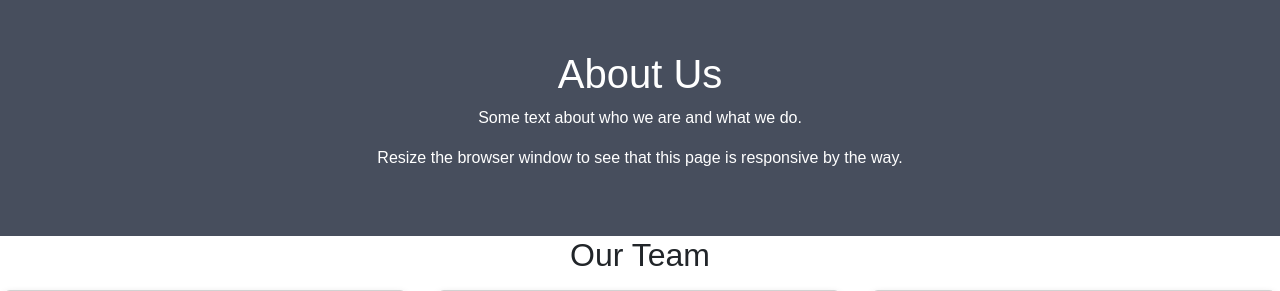
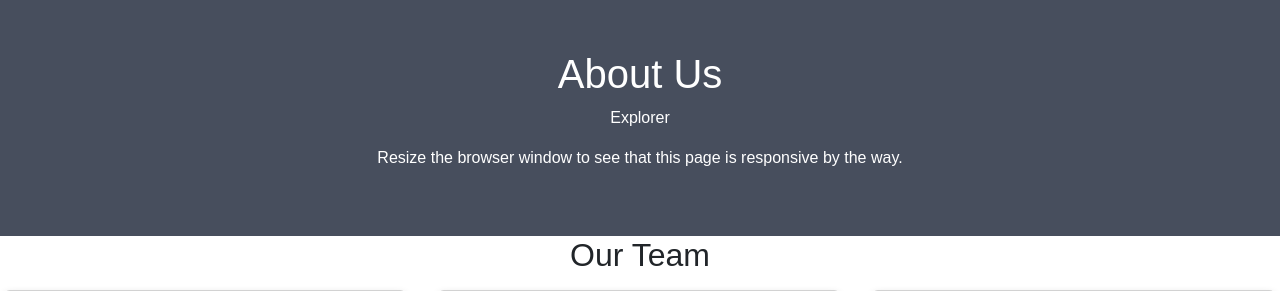
Before and after one commit to Mehedi13020/nomadicsjourney.github.io, a Django app: page /about in a window 1280 px wide. Shown: the part 56-347 px from the top of the page. Run offline with Django 4.2, Linux system fonts and the light colour scheme.

Commit message:
Little changes in about page

```diff
--- a/templates/about.html
+++ b/templates/about.html
@@ -86,7 +86,7 @@
 
     <div class="about-section">
         <h1>About Us</h1>
-        <p>Some text about who we are and what we do.</p>
+        <p>Explorer</p>
         <p>Resize the browser window to see that this page is responsive by the way.</p>
       </div>
 
```
